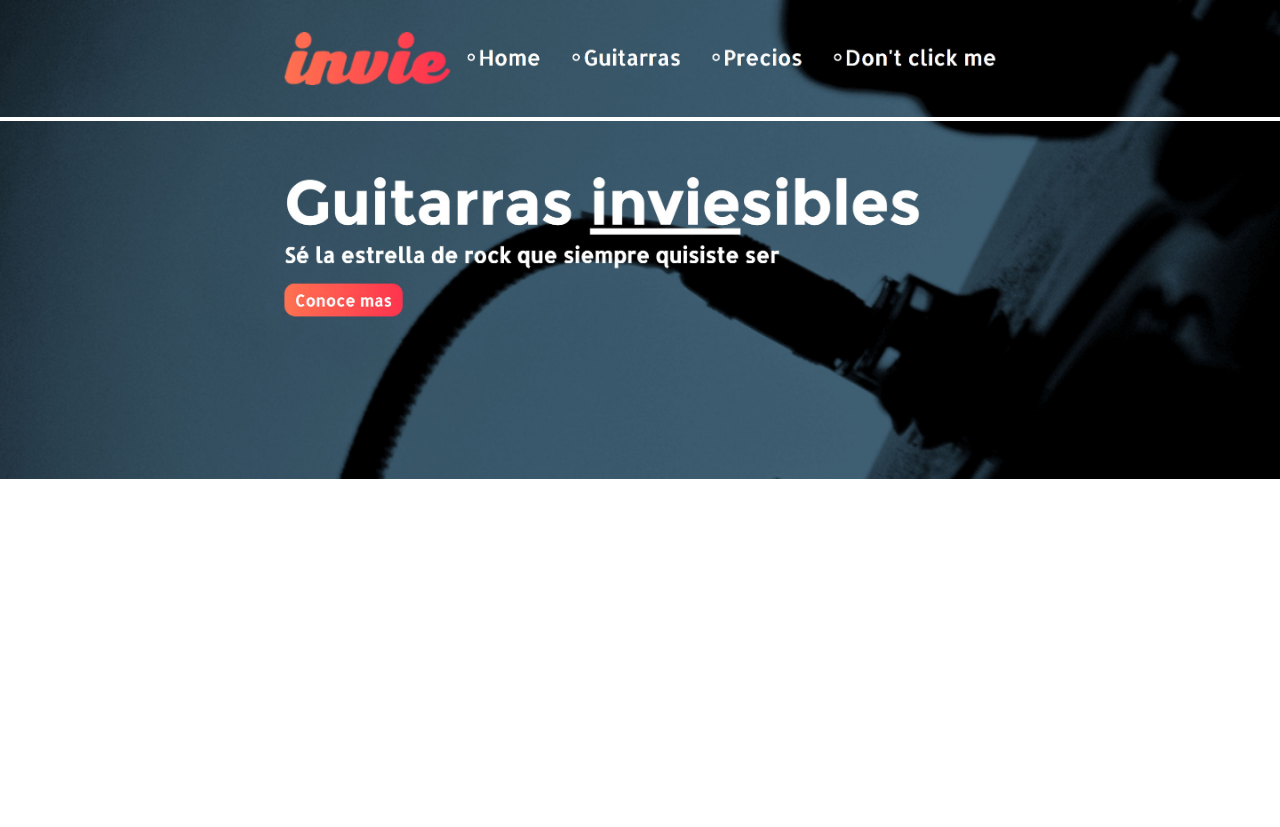
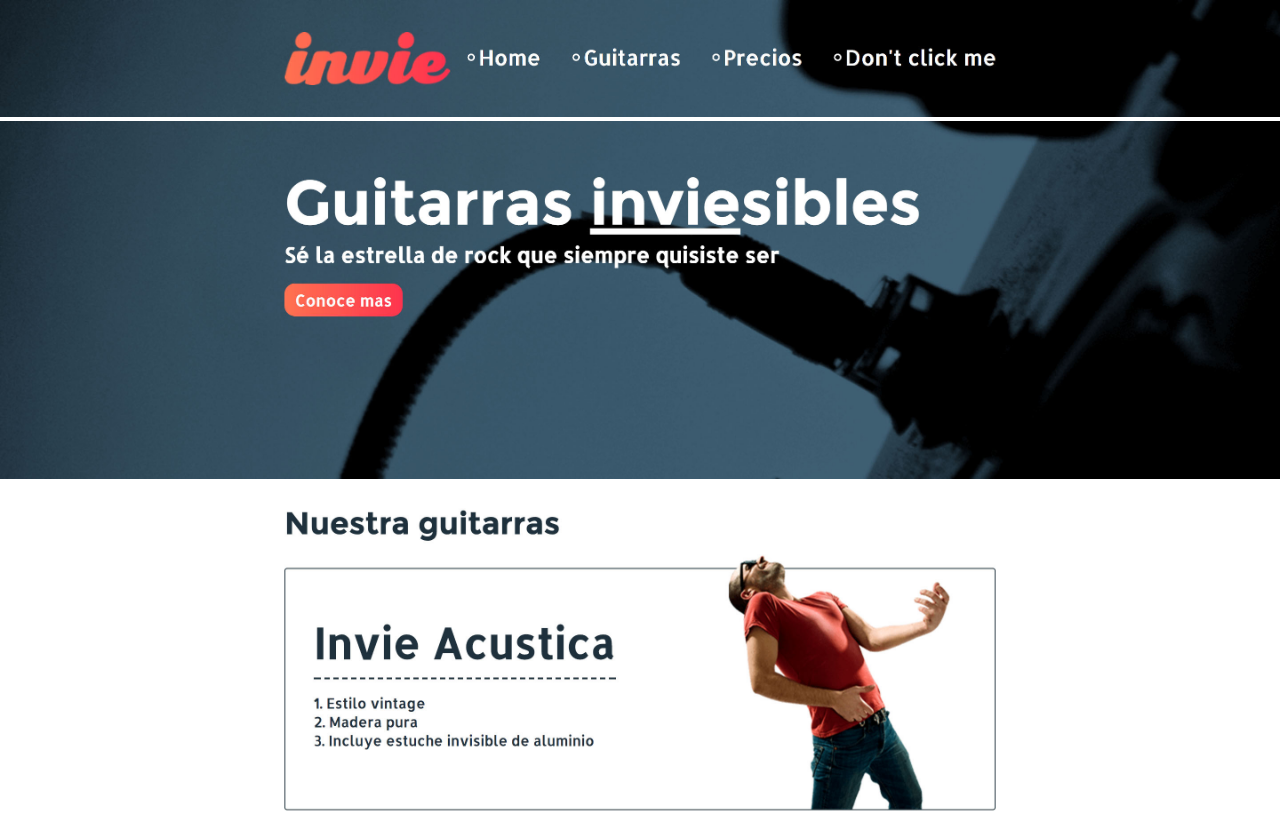
Before and after one commit to christianAbon/invie-github2, a plain HTML site: page index.html in a window 1280 px wide. Before the commit the page ends 800 px from the top, so only its background shows below. Drawn offline with Linux system fonts and the light colour scheme.

Commit message:
agregando guitarra acustica

```diff
--- a/index.html
+++ b/index.html
@@ -9,6 +9,7 @@
     <style>
        body {
            margin: 0;
+
        }
 
 
@@ -23,6 +24,7 @@
 <body>
     <img src="header.jpg" alt="">
     <img src="hero.jpg" alt="">
+    <img src="acustica.jpg" alt="">
 
 </body>
 </html>
```
Also changed, not shown: acustica.jpg (added).
